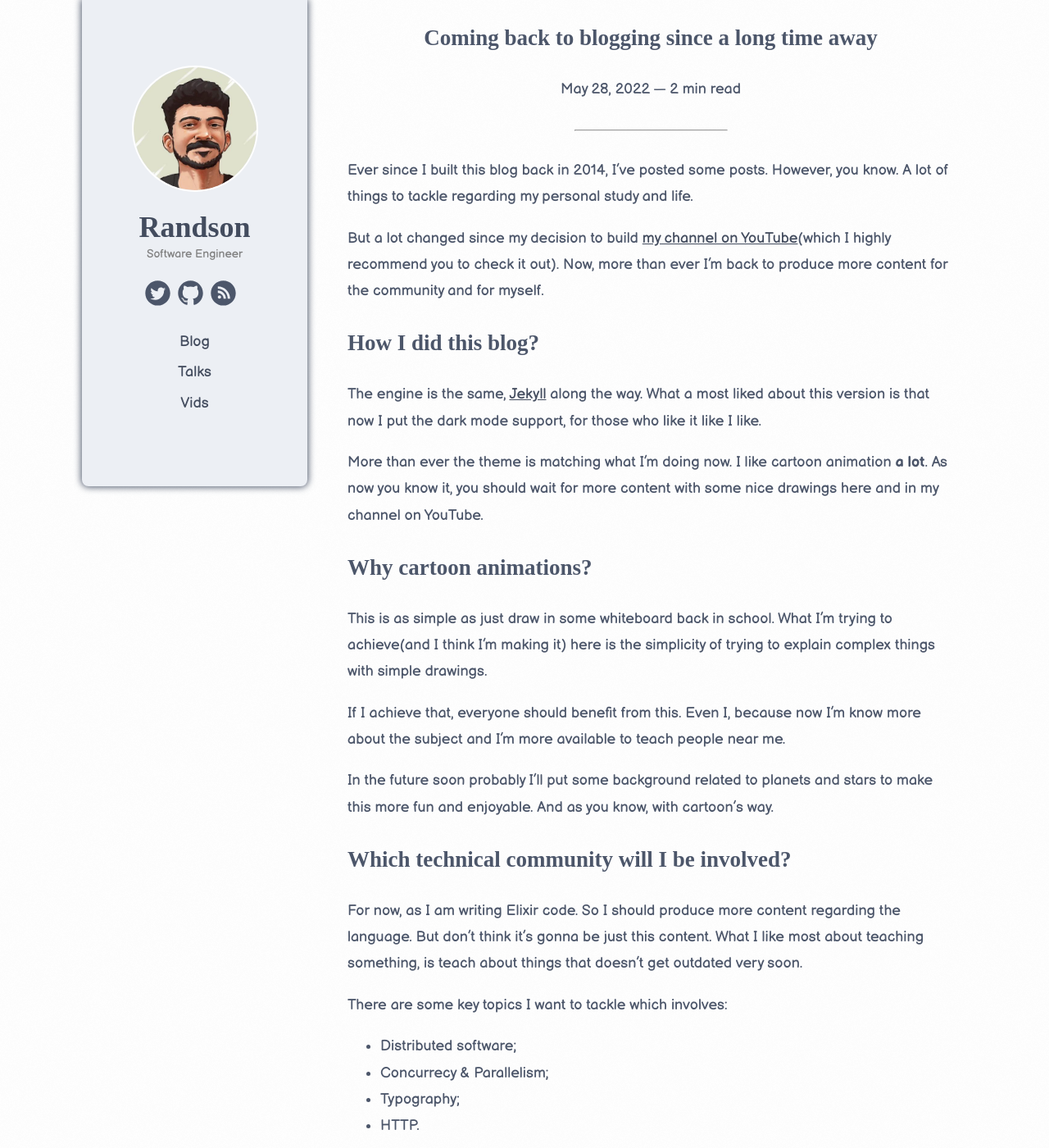
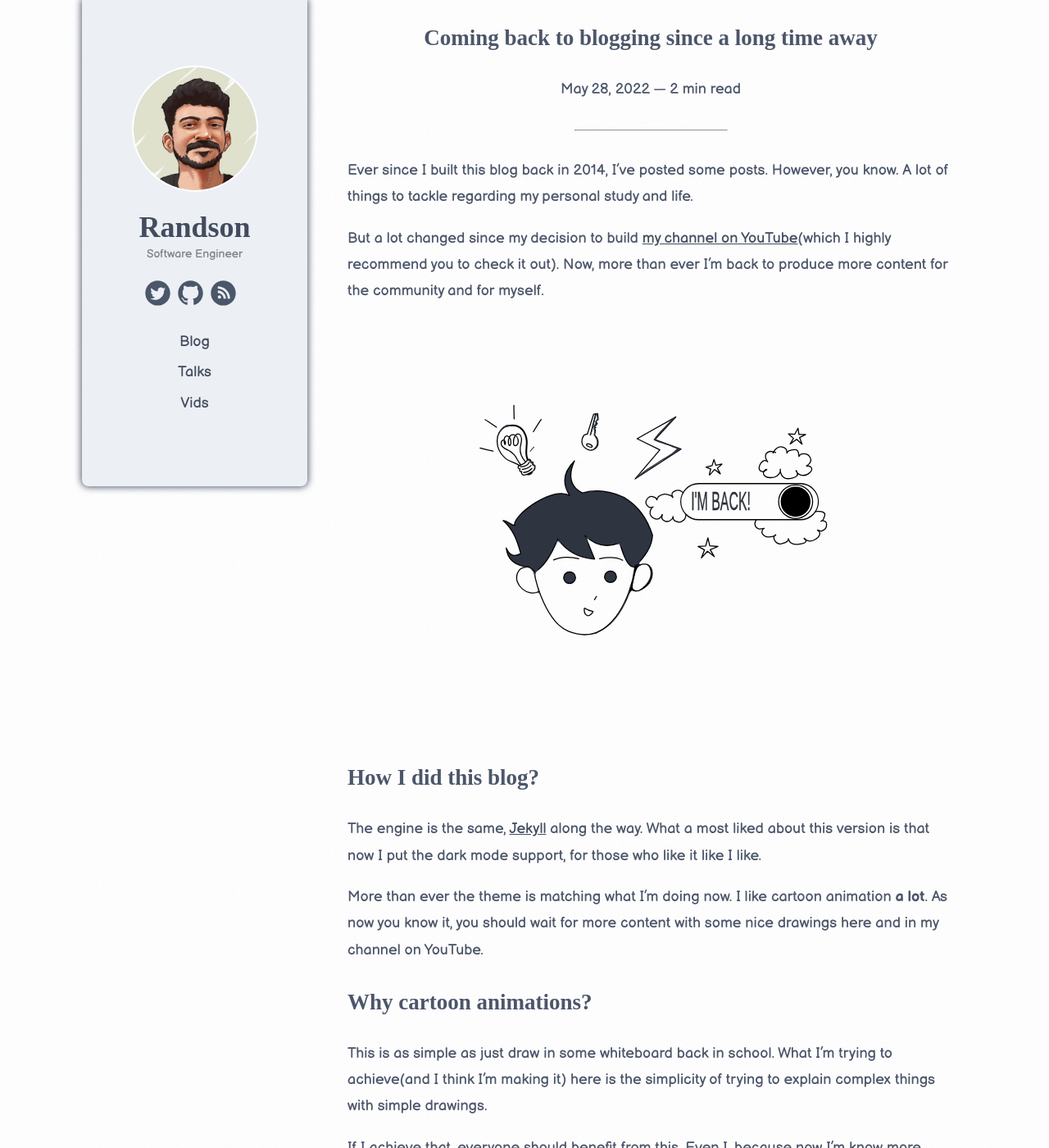
Before and after one commit to rands0n/rands0n.com, a Jekyll site: the page built from _posts/2022-05-28-coming-back-blogging-since-long-time.md, in a window 1280 px wide and 1400 px high. Shown: the whole window at 82% size. Built offline with Jekyll 4.4.1, drawn with Linux system fonts in a browser that asks for light colours; some web fonts are replaced; a script that is not in the unit is left out.

Commit message:
fix some grammar and put illustration of post

```diff
--- a/_posts/2022-05-28-coming-back-blogging-since-long-time.md
+++ b/_posts/2022-05-28-coming-back-blogging-since-long-time.md
@@ -9,6 +9,10 @@ tags: learning book self-growing
 Ever since I built this blog back in 2014, I’ve posted some posts. However, you know. A lot of things to tackle regarding my personal study and life.
 
 But a lot changed since my decision to build [my channel on YouTube](https://www.youtube.com/channel/UCUNpqKz2cuirzgvai-d69tQ)(which I highly recommend you to check it out). Now, more than ever I'm back to produce more content for the community and for myself.
+
+<section class="picture">
+  <img src="/assets/images/posts/im-back.svg" alt="Coming back!" />
+</section>
 
 ## How I did this blog?
 
--- a/assets/css/main.scss
+++ b/assets/css/main.scss
@@ -40,6 +40,15 @@ hr {
   margin: 2rem auto;
 }
 
+.picture {
+  display: flex;
+  justify-content: center;
+
+  img {
+    max-width: 32rem;
+  }
+}
+
 @media (prefers-color-scheme: light) {
   body {
     background: url(/assets/images/texture-white.png) repeat;
```
Also changed, not shown: _posts/2022-05-29-its-nice-to-be-important-but-important-to-be-nice.md (+4 -4 lines), assets/images/posts/im-back.svg (added), 3 other files.
